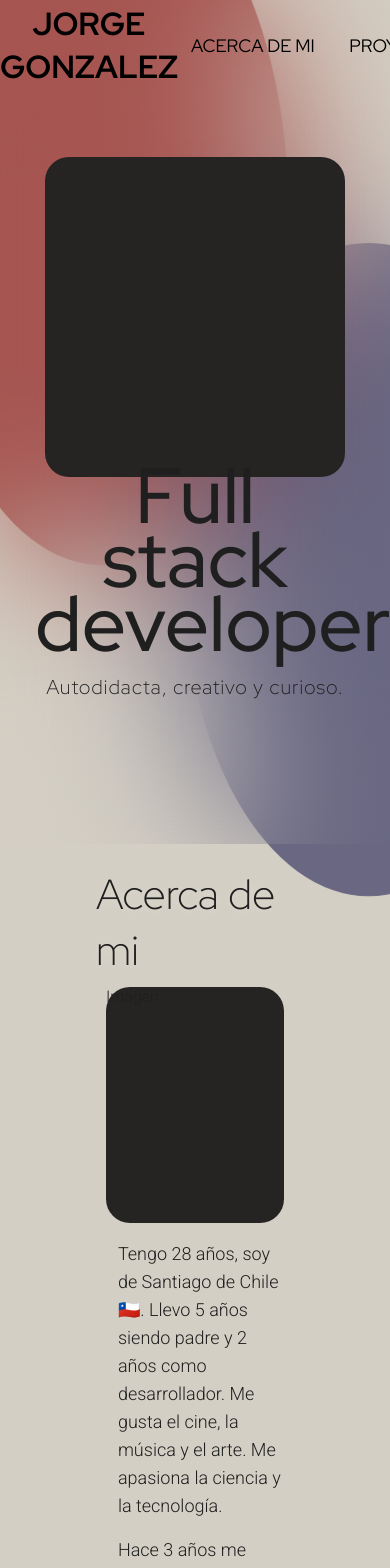
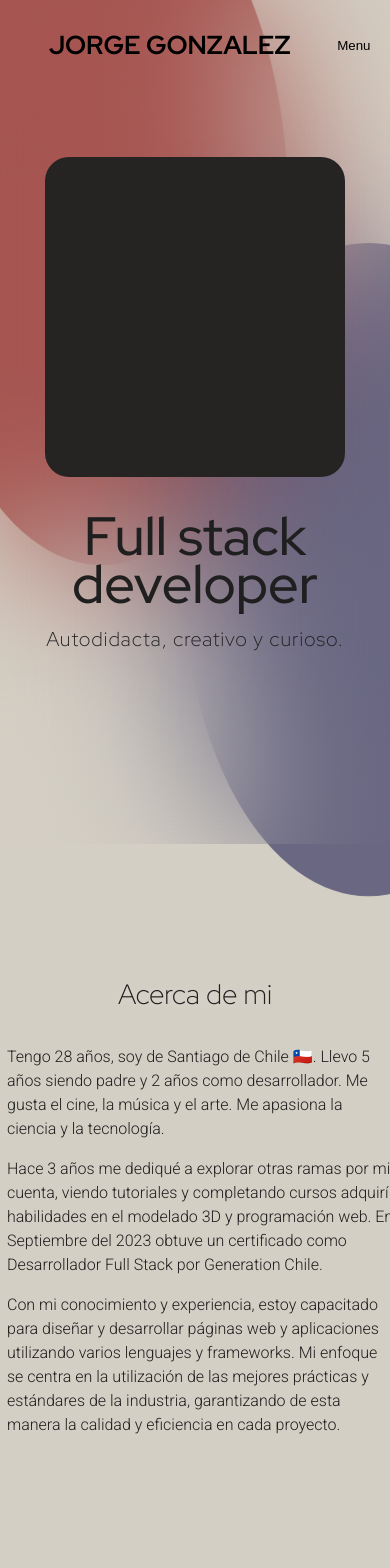
Before and after one commit to jgmanodes/portfolio-nextjs, a Next.js app: page / in a window 390 px wide. Shown: the top 1568 px of the page. Built offline with nearby package versions, Linux system fonts and the light colour scheme.

Commit message:
#05 - Responsive on Home, Navbar and About

```diff
--- a/src/components/Navbar.jsx
+++ b/src/components/Navbar.jsx
@@ -3,10 +3,7 @@
 import styles from '@/styles/navbar.module.css';
 import Link from 'next/link';
 import { Red_Hat_Display } from 'next/font/google';
-
-
-const redHat400 = Red_Hat_Display({ subsets: ['latin'], weight: '400' })
-const redHat700 = Red_Hat_Display({ subsets: ['latin'], weight: '700' })
+import { redHat400, redHat700 } from '@/fonts';
 
 function Navbar() {
     const scrollToSection = (sectionId) => {
@@ -16,7 +13,6 @@ function Navbar() {
             element.scrollIntoView({ behavior: 'smooth' });
         }
     }
-
 
     return (
         <header className={styles.navbar}>
@@ -28,11 +24,9 @@ function Navbar() {
                 <button onClick={() => scrollToSection('projects')} className={redHat400.className}>Proyectos</button>
                 <button onClick={() => scrollToSection('skills')} className={redHat400.className}>Habilidades</button>
                 <button onClick={() => scrollToSection('contact')} className={redHat400.className}>Contacto</button>
-
-                {/* <Link onClick={() => scrollToSection('home')} className={redHat400.className} href="#about">Acerca de mi</Link>
-                <Link onClick={() => scrollToSection('projects')} className={redHat400.className} href="#projects">Proyectos</Link>
-                <Link onClick={() => scrollToSection('skills')} className={redHat400.className} href="#skills">Habilidades</Link>
-                <Link onClick={() => scrollToSection('contact')} className={redHat400.className} href="#contact">Contacto</Link> */}
+            </div>
+            <div className={styles.responsiveNavigation}>
+                <button>Menu</button>
             </div>
         </header>
     );
--- a/src/styles/about.module.css
+++ b/src/styles/about.module.css
@@ -1,40 +1,86 @@
 .container {
     width: 80%;
-    height: 70%;
+    height: 100%;
     display: flex;
-    justify-content: space-evenly;
+    justify-content: center;
     align-items: center;
-
-    /* background-color: blue; */
 }
 .imageContainer {
     width: 40%;
-    height: 80%;
+    height: 50%;
     border-radius: 24px;
     background-color: var(--eerie-black);
     transition: all 0.3s ease;
 }
 .textContainer {
-    width: 50%;
+    min-width: 400px;
+    width: 40%;
+    height: 50%;
     padding-left: 12px;
     transition: all 0.3s ease;
 }
 .textContainer p {
-    font-size: 18px;
-    line-height: 28px;
+    font-size: 16px;
+    line-height: 20px;
     margin-bottom: 1rem;
     transition: all 0.3s ease;
 }
 
-/* @media screen and (min-width: 1500px) {
+@media (max-width: 1200px) {
+    .container {
+        width: 90%;
+    }
+    .imageContainer {
+        width: 50%;
+    }
+    .textContainer {
+        width: 50%;
+    }
+}
+@media (max-width: 1024px) {
+    .container {
+        width: 90%;
+        height: 80%;
+        padding-top: 2rem;
+        flex-direction: column;
+        justify-content: flex-start;
+    }
+    .imageContainer {
+        width: 100%;
+        height: 35%;
+        margin-bottom: 1rem;
+    }
+    .textContainer {
+        width: 100%;
+        height: 50%;
+    }
     .textContainer p {
-        font-size: 1.5rem;
-        line-height: 1.5rem;
+        font-size: 14px;
     }
-
-} */
-
-@media (min-width: 1500px) {
+}
+@media (max-width: 900px) {
+    .container {
+        width: 100%;
+    }
+}
+@media (max-width: 768px) {
+    .imageContainer {
+        height: 20%;
+    }
+}
+@media (max-width: 500px) {
+    .imageContainer {
+        display: none;
+    }
+    .textContainer {
+        width: 80%;
+    }
+    .textContainer p {
+        font-size: 16px;
+        line-height: 24px;
+    }
+}
+/* @media (min-width: 1500px) {
     .textContainer p {
       font-size: 20px;
       letter-spacing: 1px;
@@ -57,4 +103,4 @@
         width: 100%;
         height: 60%;
     }
-}
+} */
--- a/src/styles/commonStyles.module.css
+++ b/src/styles/commonStyles.module.css
@@ -7,9 +7,15 @@
     align-items: center;
 }
 .section h2 {
-    height: 100px;
-    display: flex;
+    height: 20%;
+    display: none;
     align-items: flex-end;
-    font-size: 42px;
+    font-size: 28px;
     text-shadow: 0 1px 8px #ffffff50;
 }
+
+@media (max-width: 1024px) {
+    .section h2 {
+        display: flex;
+    }
+}
--- a/src/styles/fonts.js
+++ b/src/styles/fonts.js
@@ -1,8 +1,10 @@
 import { Roboto, Red_Hat_Display } from 'next/font/google'
 
 const redHat300 = Red_Hat_Display({ subsets: ['latin'], weight: '300' })
+const redHat400 = Red_Hat_Display({ subsets: ['latin'], weight: '400' })
+const redHat700 = Red_Hat_Display({ subsets: ['latin'], weight: '700' })
 const roboto300 = Roboto({ subsets: ['latin'], weight: '300' })
 const roboto400 = Roboto({ subsets: ['latin'], weight: '400' })
 
 
-export { roboto300, roboto400, redHat300 }
+export { roboto300, roboto400, redHat300, redHat400, redHat700 }
--- a/src/styles/home.module.css
+++ b/src/styles/home.module.css
@@ -51,8 +51,6 @@
     }
 }
 
-
-
 @media (max-width: 768px) {
     .container {
         width: 90%;
@@ -78,7 +76,6 @@
     }
 }
 
-
 @media (max-width: 430px) {
     .container {
         width: 100%;
@@ -86,6 +83,10 @@
     .container .text {
         width: 200px;
     }
+    .container .text h1 {
+        font-size: 54px;
+        line-height: 48px;
+    }
     .container .image {
         width: 300px;
         height: 320px;
--- a/src/styles/navbar.module.css
+++ b/src/styles/navbar.module.css
@@ -1,33 +1,32 @@
 .navbar {
   position: fixed;
   top: 0;
-  width: 100%;
+  width: 80%;
   height: 150px;
   padding-bottom: 60px;
   display: flex;
-  justify-content: space-around;
+  justify-content: space-between;
   align-items: center;
+  transition: all 0.3s ease-in-out;
 }
-
 .logo {
-  width: 500px;
+  min-width: 300px;
+  width: 30%;
   display: flex;
   justify-content: center;
 }
 .logo button {
-  background: none;
-  border: none;
-  font-size: 2rem;
+  font-size: 26px;
   text-transform: uppercase;
   transition: all 0.3s ease-in-out;
 }
 .logo button:hover {
   letter-spacing: 2px;
-  color: rgb(var(--flame-red-rgb));
+  color: var(--flame);
 }
-
 .navigation {
-    min-width: 600px;
+    min-width: 500px;
+    width: 45%;
     display: flex;
     justify-content: space-around;
     font-size: 1.2rem;
@@ -36,14 +35,27 @@
     width: 25%;
     display: flex;
     justify-content: center;
-    font-size: 1.125rem;
+    font-size: 16px;
     text-transform: uppercase;
     transition: all 0.3s ease-in-out;
 }
 .navigation button:hover {
-  color: rgb(var(--flame-red-rgb));
-  border: none;
-  letter-spacing: 2px;
-  text-transform: uppercase;
-  transition: all 0.3s ease-in-out;
+  color: var(--flame);
+  letter-spacing: 1px;
 }
+.responsiveNavigation {
+  display: none;
+}
+@media (max-width: 1200px) {
+  .navbar {
+    width: 90%;
+  }
+}
+@media (max-width: 1024px) {
+  .navigation {
+    display: none;
+  }
+  .responsiveNavigation {
+    display: flex;
+  }
+}
```
Also changed, not shown: 1 other file (tests, documents, lock files or other folders).
